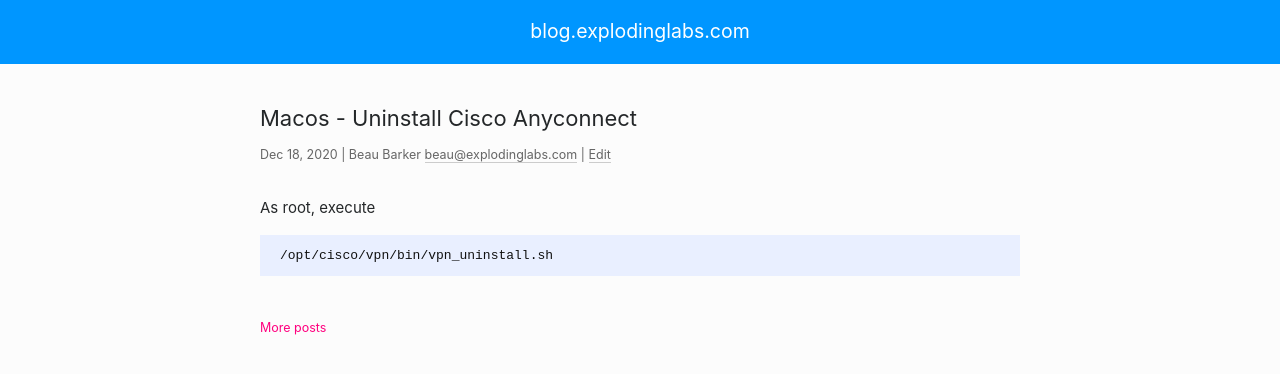
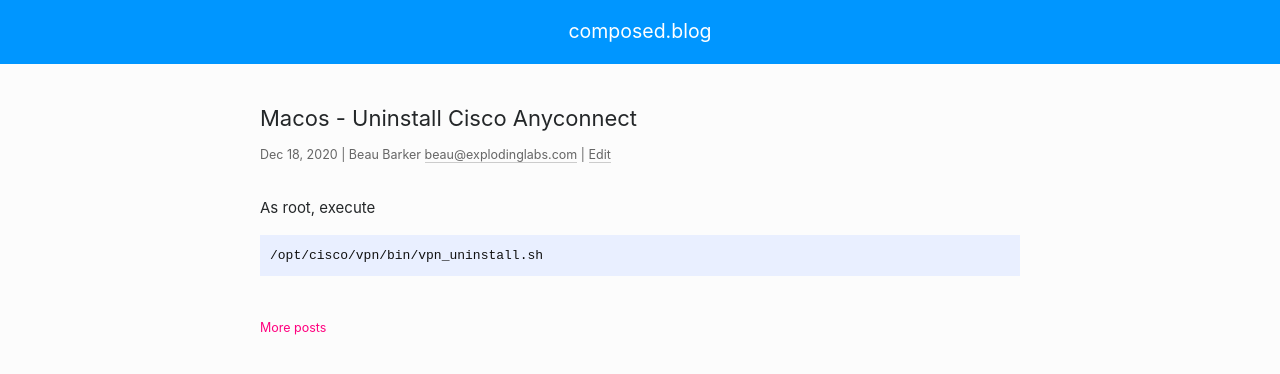
Before and after one commit to explodinglabs/explodinglabs.github.io, a Jekyll site: the page built from _posts/2020-12-18-macos-uninstall-cisco-anyconnect.markdown, in a window 1280 px wide. Shown: the top 374 px of the page. Built offline with Jekyll 4.4.1, drawn with Linux system fonts in a browser that asks for light colours; some web fonts are replaced.

Commit message:
Adjustments

```diff
--- a/_config.yml
+++ b/_config.yml
@@ -24,8 +24,7 @@
 social:
   name: Beau Barker
   links:
-    - https://www.linkedin.com/in/beaub
     - https://github.com/explodinglabs
-title: Beau Barker
+title: Composed Blog
 url: "https://blog.explodinglabs.com" # the base hostname & protocol for your site
 include: ['_pages']
--- a/_layouts/all.html
+++ b/_layouts/all.html
@@ -3,7 +3,9 @@
     {% include head.html %}
     <body>
         <nav>
-            <a href="/">blog.explodinglabs.com</a>
+            <a href="/">
+                composed.blog
+            </a>
         </nav>
         {{ content }}
     </body>
--- a/css/main.scss
+++ b/css/main.scss
@@ -176,7 +176,7 @@
 
 pre {
     background-color: #e9efff;
-    padding: $space/2 $space;
+    padding: $space/2 $space/2;
     margin-bottom: $space;
     overflow-x: auto;
     line-height: 21px;
--- a/index.html
+++ b/index.html
@@ -1,6 +1,5 @@
 ---
 layout: page
-title: Composed -- A blog about programming.
 ---
 {% include categories.html %}
 
```
